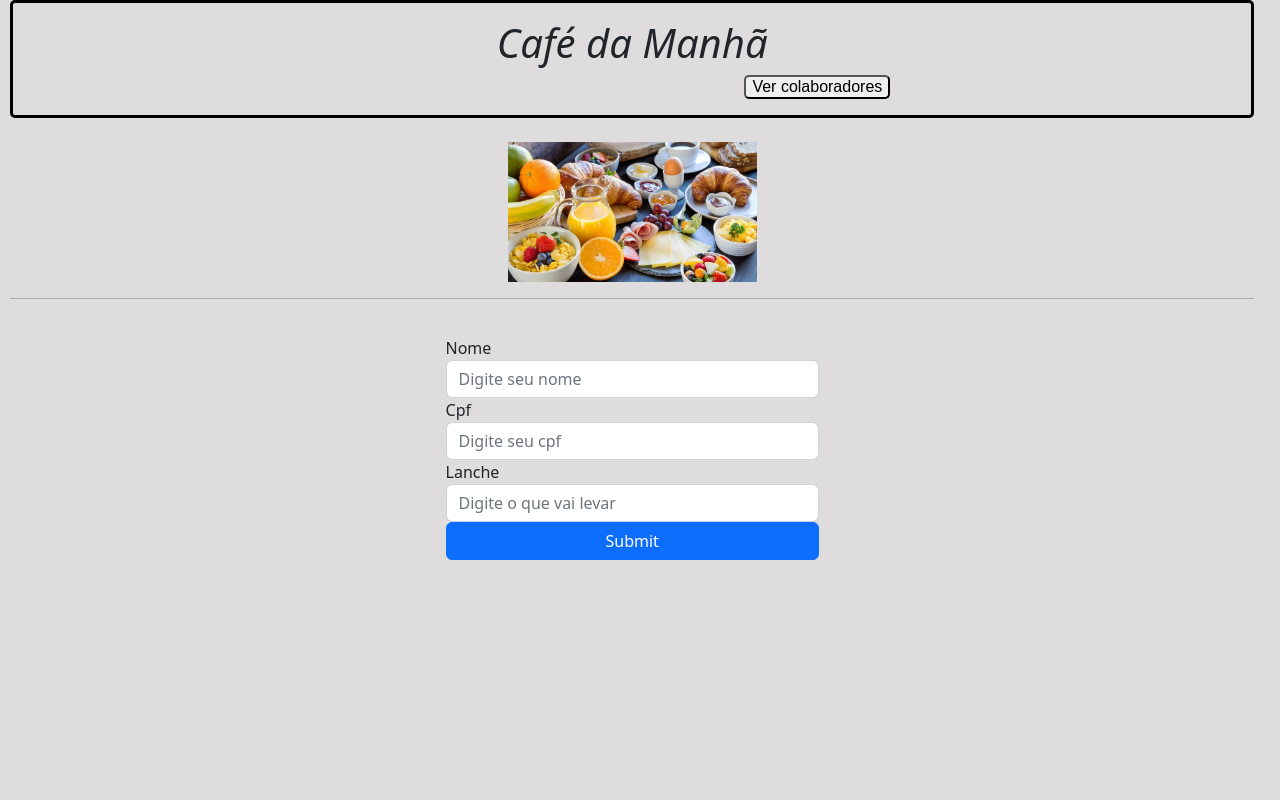
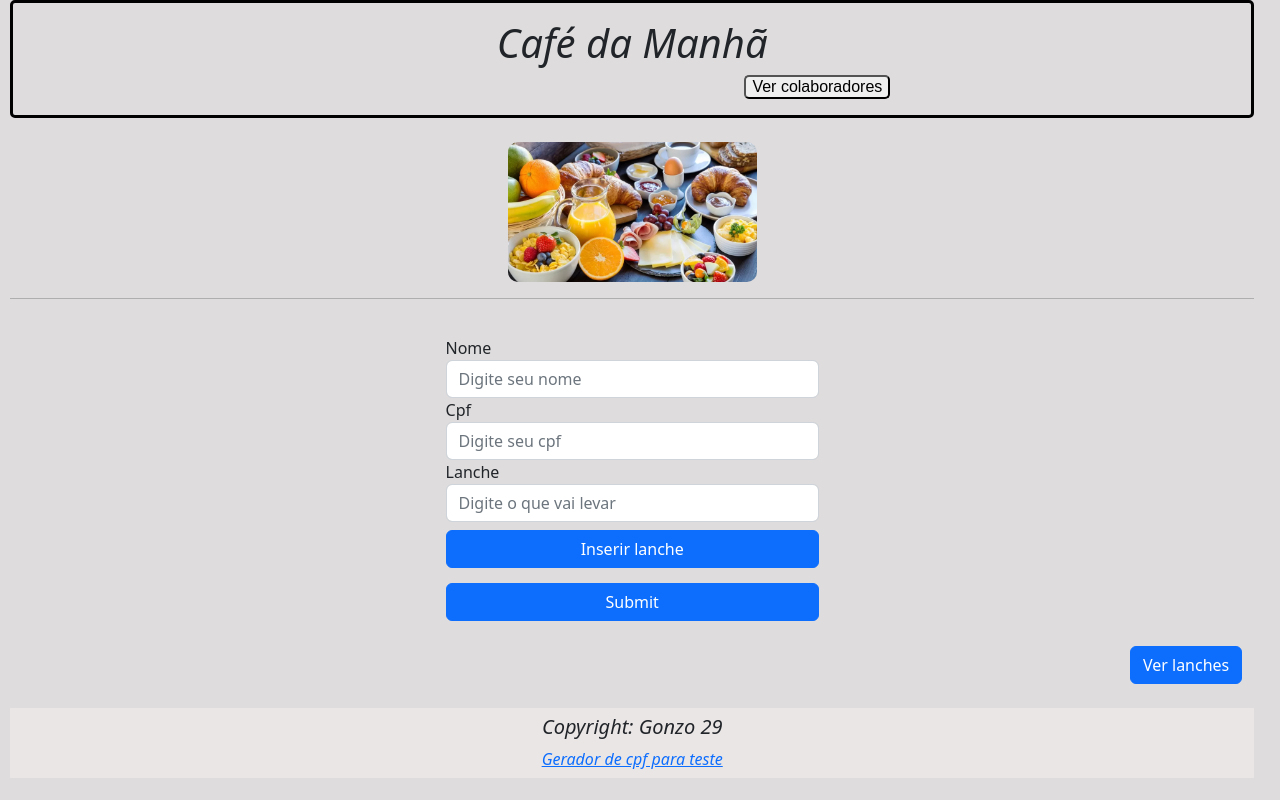
Before and after one commit to luizGonzaga29/front-desafio-unidac, a React (Create React App) app: page / in a window 1280 px wide. Built offline with nearby package versions, Linux system fonts and the light colour scheme.

Commit message:
Concluindo post e get com axios

```diff
--- a/package.json
+++ b/package.json
@@ -6,10 +6,12 @@
     "@testing-library/jest-dom": "^5.16.5",
     "@testing-library/react": "^13.4.0",
     "@testing-library/user-event": "^13.5.0",
+    "axios": "^1.1.3",
     "bootstrap": "^5.2.2",
     "react": "^18.2.0",
     "react-bootstrap": "^2.6.0",
     "react-dom": "^18.2.0",
+    "react-router-dom": "^6.4.3",
     "react-scripts": "5.0.1",
     "web-vitals": "^2.1.4"
   },
--- a/src/App.css
+++ b/src/App.css
@@ -7,6 +7,14 @@
   margin-left: 35%;
   margin-top: 3%;
 }
-#div{
-
+#btn1{
+  margin-top: 2%;
 }
+#btn2{
+  margin-top: 4%;
+}
+#btn3{
+  margin-top: 2%;
+  display: flex;
+  margin-left: 90%;
+}
--- a/src/App.js
+++ b/src/App.js
@@ -1,31 +1,91 @@
 
 import { useState } from 'react';
 import './App.css';
+import axios from 'axios';
+import Footer from './components/Footer';
+import Header from './components/Header';
 
 
+const url = 'http://localhost:8080/colaborador/post';
+const url_1 = 'http://localhost:8080/lanche';
 
 function App() {
 
-  const [nome,setNome] = useState("");
-  const [cpf,setCpf] = useState("");
-  const [lanche,setlanche] = useState("");
+  const objLanche = {
+    nome: ''
+  }
 
-  const handleSubmit = (e) =>{
+  const [nome, setNome] = useState("");
+  const [cpf, setCpf] = useState("");
+  const [lanches, setlanches] = useState([]);
+  const [obj, setobj] = useState(objLanche);
+  const [resposta, setResposta] = useState([]);
+  const [isClick, setIsClick] = useState(false);
+
+  const saveInput = (e) => {
+    setobj({ ...obj, [e.target.name]: e.target.value });
+
+  }
+
+  const saveLanche = () => {
+    console.log(obj);
+    if(obj.nome === ''){
+      alert("Você deve informar um valor para inserir, seu último valor válido está salvo!");
+    }else{
+      setlanches(prevState => [...prevState, obj]);
+      setobj({nome:''})
+      document.getElementById('lanches').value = "";
+    }
+  }
+
+  const mudar = () => {
+    setIsClick(false)
+  }
+
+  const visualizarLanches = (e) => {
     e.preventDefault();
-    const data = {nome, cpf, lanche};
+    axios.get(url_1)
+      .then((response) => {
 
-    fetch("http://localhost:8080/colaborador/post",{
-      method: 'POST',
-      headers: {"Content-Type": "application/json"},
-      body: JSON.stringify(data)
-    }).then(() => {
+        setResposta(response.data)
+      })
+      .catch((err) => {
+        console.error("ops! ocorreu um erro : " + err);
+      });
+    setIsClick(true);
+  }
 
-    })
+  const MostrarLanches = () => {
+    return (
+      <div>
+        <ul>
+          {resposta.map(resp => (
+            <li key={resp.Id}>
+              {resp.nome}<br />
+            </li>
+          ))}
+        </ul>
+        <button class="btn btn-primary" name='btnFechar' onClick={mudar} type='button'>Fechar</button>
+      </div>
+    );
   }
+
+
+  const handleSubmit = async (e) => {
+    e.preventDefault();
+    try {
+      await axios.post(url, { nome, cpf, lanches });
+      alert("Cadastro realizado com sucesso!");
+    } catch (error) {
+      setlanches([]);
+      alert(error.response.data.error + '\n' + error.response.data.message);
+
+    }
+  };
 
   return (
     <div id='div'>
-
+      <Header controlador = '1'/>
       <form id='form' onSubmit={handleSubmit}>
         <div class="form-group">
           <label for="nome">Nome</label>
@@ -37,13 +97,25 @@ function App() {
           <input value={cpf} onChange={(e) => setCpf(e.target.value)} type="number" class="form-control" id="cpf" placeholder="Digite seu cpf" />
         </div>
         <div class="form-group">
-          <label for="lanche">Lanche</label>
-          <input value={lanche} onChange={(e) => setlanche(e.target.value)} type="text" class="form-control" id="lanche" placeholder="Digite o que vai levar" />
+          <label for="lanches">Lanche</label>
+          <input name='nome' onChange={saveInput} type="text" class="form-control" id="lanches" placeholder="Digite o que vai levar" />
         </div>
 
-        <button type="submit" class="btn btn-primary">Submit</button>
+        <button type='button' onClick={saveLanche} id='btn1' class="btn btn-primary">Inserir lanche</button>
+        <button id='btn2' type="submit" class="btn btn-primary">Submit</button>
+
       </form>
+      <button onClick={visualizarLanches} id='btn3' type="button" class="btn btn-primary">Ver lanches</button>
 
+      {
+        isClick === true &&
+        <div>
+          <h3>Lanches já cadastrados</h3>
+          <hr></hr>
+          <MostrarLanches />
+        </div>
+      }
+      <Footer />
     </div>
   );
 }
--- /dev/null
+++ b/src/Colaborador.jsx
@@ -0,0 +1,56 @@
+
+import axios from "axios";
+import { useState, useEffect } from "react";
+import { Link } from "react-router-dom";
+import Footer from "./components/Footer";
+import Header from "./components/Header";
+
+const url = 'http://localhost:8080/colaborador';
+
+function Colaborador() {
+
+    const [colaborador, setColaborador] = useState([]);
+
+
+
+    useEffect(() => {
+
+        axios.get(url)
+            .then((response) => {
+                setColaborador(response.data);
+
+
+            })
+            .catch((err) => {
+                console.error("ops! ocorreu um erro : " + err);
+            });
+
+    }, []);
+
+    return (
+        <div>
+            <Header controlador='0' />
+            <div>
+                <ul>
+                    {colaborador.map(resp => (
+                        <li key={resp.Id}>
+                            Nome: {resp.nome}<br />
+                            Cpf: {resp.cpf}<br />
+                            Lanches:<br /> {resp.lanches.map(lan => (
+                                <>{lan.nome}<br /></>
+                            ))}
+                            <br />
+                        </li>
+
+                    ))}
+
+                </ul>
+
+            </div>
+
+
+            <Footer />
+        </div>
+    );
+}
+export default Colaborador;
--- /dev/null
+++ b/src/components/Footer/index.css
@@ -0,0 +1,11 @@
+#div_footer{
+    background-color: #ebe6e6;
+    width: 100%;
+    height: 70px;
+    margin-top: 2%;
+    text-align: center;
+    display: flex;
+    align-items: center;
+    justify-content: center;
+    font-style: italic;
+}
--- /dev/null
+++ b/src/components/Footer/index.jsx
@@ -0,0 +1,14 @@
+import './index.css';
+
+function Footer() {
+    return (
+        <div id="div_footer" >
+            <footer id='footer' >
+                <h5 id='h5'>Copyright: Gonzo 29</h5>
+                <a target={'blank'} href='https://www.geradordecpf.org/'>Gerador de cpf para teste</a>
+            </footer>
+        </div>
+    );
+}
+
+export default Footer;
--- a/src/components/Header/index.css
+++ b/src/components/Header/index.css
@@ -22,4 +22,5 @@
     height: 50%;
     width: 20%;
     margin-left: 40%;
+    border-radius: 10px;
 }
--- a/src/components/Header/index.jsx
+++ b/src/components/Header/index.jsx
@@ -1,12 +1,22 @@
 import './index.css';
-import cafe from './imagem/cafe.jpg' ;
+import cafe from './imagem/cafe.jpg';
+import { Link } from "react-router-dom";
 
-function Header() {
+function Header(props) {
+    const cont = props.controlador;
     return(
        <div>
-       <div id='div1'  class = "d-flex flex-wrap justify-content-center py-3 mb-4 ">
+       <div id='div1'  className = "d-flex flex-wrap justify-content-center py-3 mb-4 ">
             <h1 id='h1'>Café da Manhã</h1>
-            <button id='btn'>Ver colaboradores</button>
+            {
+                cont === '1' &&
+                <button type='button' id='btn'><Link to={'/colaborador'}  style={{ color: 'inherit', textDecoration: 'inherit' }}>Ver colaboradores</Link></button>
+            }
+            {
+                cont === '0' &&
+                <button type='button' id='btn'><Link to={'/'} style={{ color: 'inherit', textDecoration: 'inherit' }}>Voltar cadastro</Link></button>
+            }
+
         </div>
         <img id='img' alt='ops' src={cafe}></img>
         <hr id='hr'/>
--- a/src/index.css
+++ b/src/index.css
@@ -1,3 +1,7 @@
 body{
     background-color: #0d0c0c;
+    min-width: 320px;
+    max-width: 2000px;
+
+
 }
--- a/src/index.js
+++ b/src/index.js
@@ -2,19 +2,37 @@ import React from 'react';
 import ReactDOM from 'react-dom/client';
 import './index.css';
 import App from './App';
+import Colaborador from './Colaborador';
+
+import { BrowserRouter,  Route, Routes } from 'react-router-dom'
+import 'bootstrap/dist/css/bootstrap.min.css';
+//import reportWebVitals from './reportWebVitals';
+
+export default function Rotas() {
+  return (
+    <BrowserRouter>
+      <Routes>
+        <Route path="/" element={<App />} exact/>
+        <Route path='/colaborador' element={<Colaborador/>} />
+
+      </Routes>
+    </BrowserRouter>
+  );
+}
 
 
-import 'bootstrap/dist/css/bootstrap.min.css';
-import reportWebVitals from './reportWebVitals';
-import Header from './components/Header';
+const root = ReactDOM.createRoot(document.getElementById('root'));
+root.render(<Rotas />);
+/*root.render(
+  <React.StrictMode>
+    <BrowserRouter>
+        <Routes>
+        <Route path="/" component={App } exact />
+        </Routes>
 
-const root = ReactDOM.createRoot(document.getElementById('root'));
-root.render(
-  <React.StrictMode>
-    <Header />
+    </BrowserRouter>
+  </React.StrictMode>
 
-    <App />
-  </React.StrictMode>
-);
+);*/
 
-reportWebVitals();
+//reportWebVitals();
```
Also changed, not shown: 1 other file (tests, documents, lock files or other folders).
